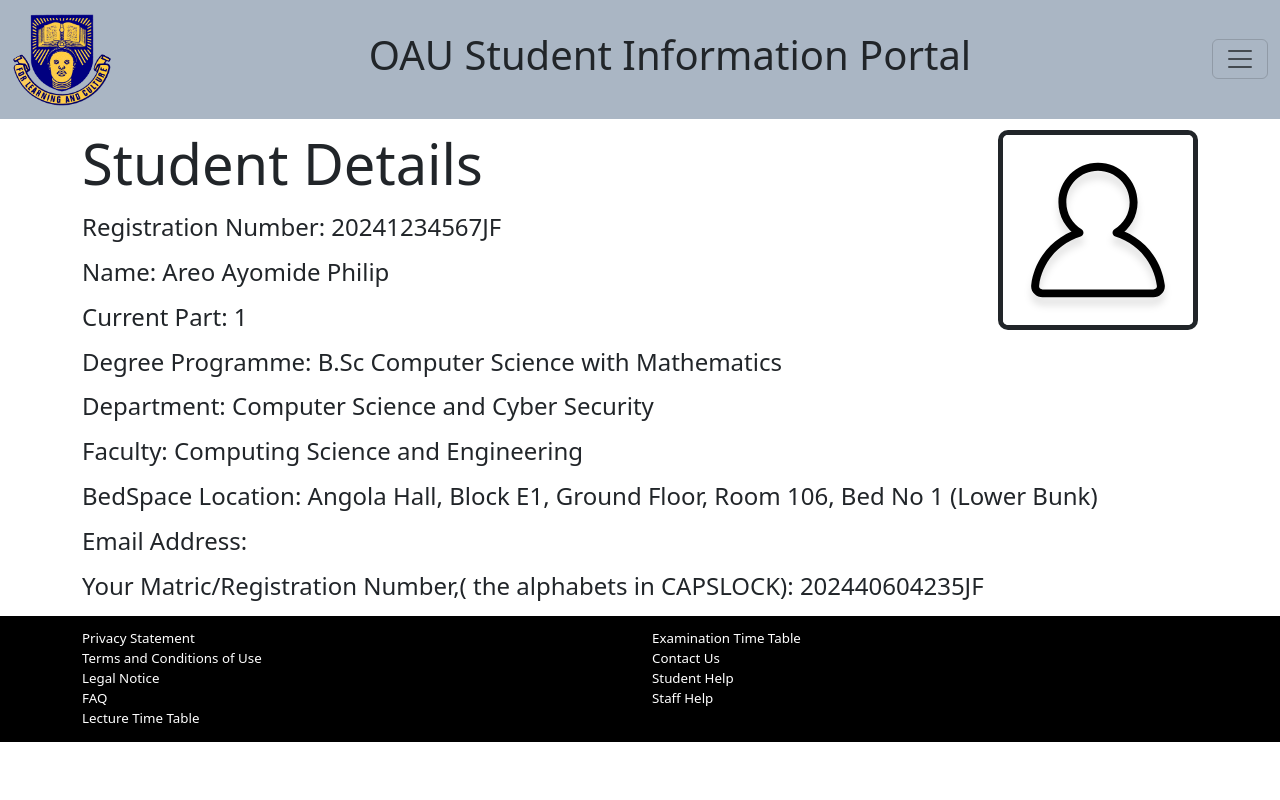
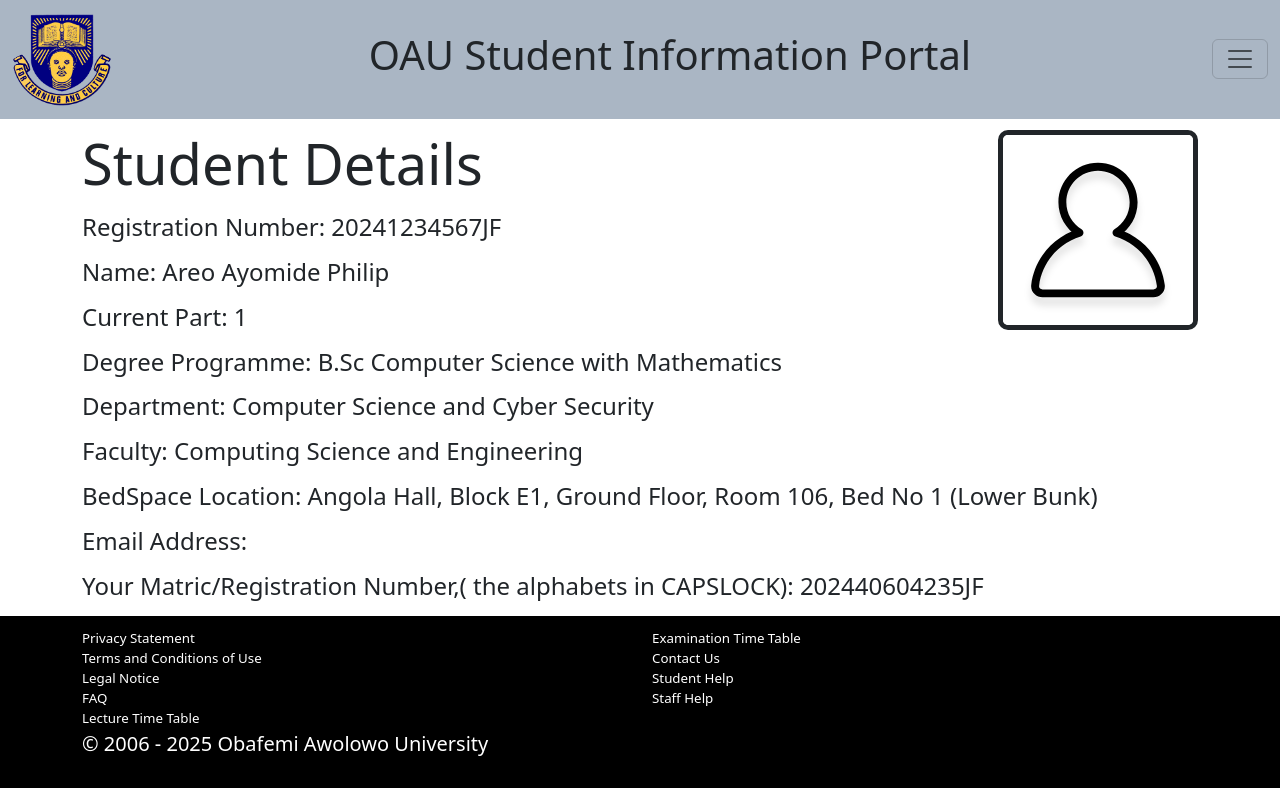
Before and after one commit to Ayomide-Philip/oau-portal, a React (Create React App) app: page / in a window 1280 px wide. Built offline with nearby package versions, Linux system fonts and the light colour scheme.

Commit message:
Refactor Footer component structure for improved readability and layout

```diff
--- a/src/componets/footer/footer.jsx
+++ b/src/componets/footer/footer.jsx
@@ -3,10 +3,10 @@
 function Footer() {
   return (
     <footer>
-      <div class="container text-start">
+      <div className="container">
+        <div class=" text-start">
           <div class="row align-items-start">
             <div class="col">
-            {" "}
               <a href="./#">Privacy Statement</a>
             </div>
             <div class="col">
@@ -47,6 +47,11 @@
             </div>
           </div>
         </div>
+
+        <p className="lead">
+          &copy; 2006 - {new Date().getFullYear()} Obafemi Awolowo University
+        </p>
+      </div>
     </footer>
   );
 }
```
Lines whose indentation alone changed are shown as unchanged.
